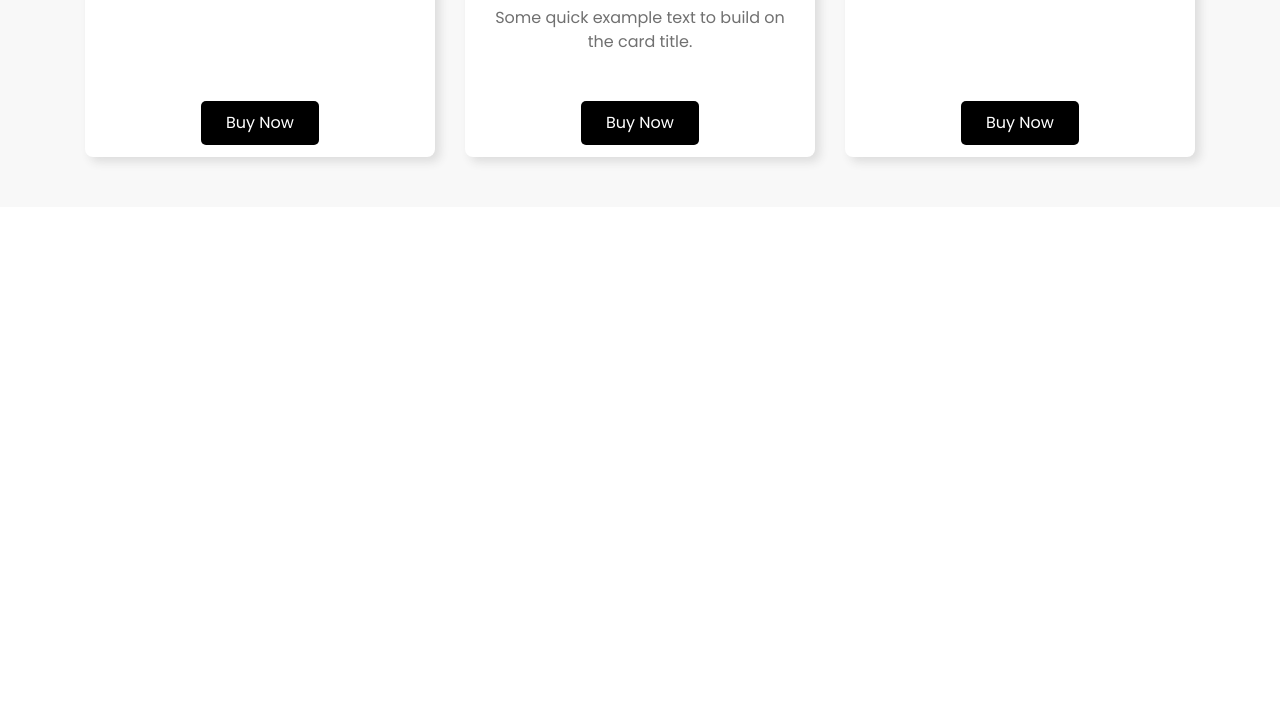
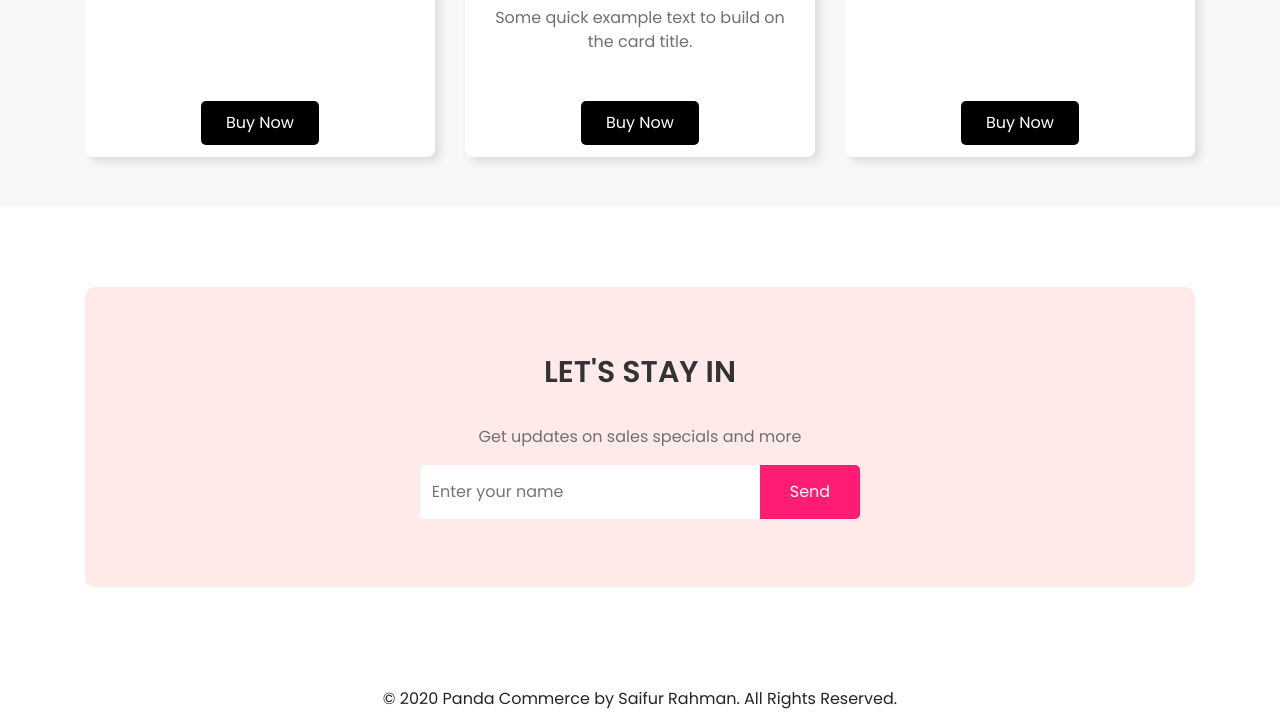
Before and after one commit to saifur703/Panda-Commerce, a plain HTML site: page index.html in a window 1280 px wide. Shown: the part 1806-2527 px from the top of the page. Before the commit the page ends 2013 px from the top, so only its background shows below. Drawn offline with nearby package versions, Linux system fonts and the light colour scheme.

Commit message:
complete full site

```diff
--- a/index.html
+++ b/index.html
@@ -245,6 +245,35 @@
         </div>
     </div>
 
+    <div class="contact-area section-padding" id="contact">
+        <div class="container">
+            <div class="row">
+                <div class="col-md-12">
+                    <div class="d-flex align-items-center justify-content-center contact-text-wrap">
+                        <div class="contact-text text-center">
+                            <h1>Let's stay in</h1>
+                            <p>Get updates on sales specials and more</p>
+                            <div class="contact-form d-flex justify-content-center">
+                                <input type="text" name="name" id="name" placeholder="Enter your name">
+                                <input type="button" value="Send">
+                            </div>
+                        </div>
+                    </div>
+                </div>
+            </div>
+        </div>
+    </div>
+
+    <footer class="text-center">
+        <div class="container">
+            <div class="row">
+                <div class="col-md 12">
+                    &copy; 2020 Panda Commerce by Saifur Rahman. All Rights Reserved.
+                </div>
+            </div>
+        </div>
+    </footer>
+
     <script src="https://code.jquery.com/jquery-3.4.1.slim.min.js"
         integrity="sha384-J6qa4849blE2+poT4WnyKhv5vZF5SrPo0iEjwBvKU7imGFAV0wwj1yYfoRSJoZ+n" crossorigin="anonymous">
     </script>
--- a/style.css
+++ b/style.css
@@ -142,3 +142,49 @@ a:hover {
 .backpack-area {
     padding-bottom: 50px;
 }
+
+.contact-area {
+    padding: 80px 0 100px;
+    color: #707070;
+}
+
+.contact-text-wrap {
+    height: 300px;
+    background-color: #feeae9;
+    text-align: center;
+    border-radius: 10px;
+    -webkit-border-radius: 10px;
+    -moz-border-radius: 10px;
+    -ms-border-radius: 10px;
+    -o-border-radius: 10px;
+}
+
+
+.contact-area h1 {
+    font-size: 30px;
+    text-transform: uppercase;
+    font-weight: 600;
+    color: #333;
+    margin-bottom: 35px;
+}
+
+.contact-form input[type=text] {
+    border: none;
+    background-color: #fff;
+    padding: 10px 12px;
+    border-top-left-radius: 5px;
+    border-bottom-left-radius: 5px;
+}
+
+.contact-form input[type=button] {
+    border: none;
+    background-color: #ff1c74;
+    color: #fff;
+    padding: 15px 30px;
+    border-top-right-radius: 5px;
+    border-bottom-right-radius: 5px;
+}
+
+footer {
+    padding-bottom: 10px;
+}
```
